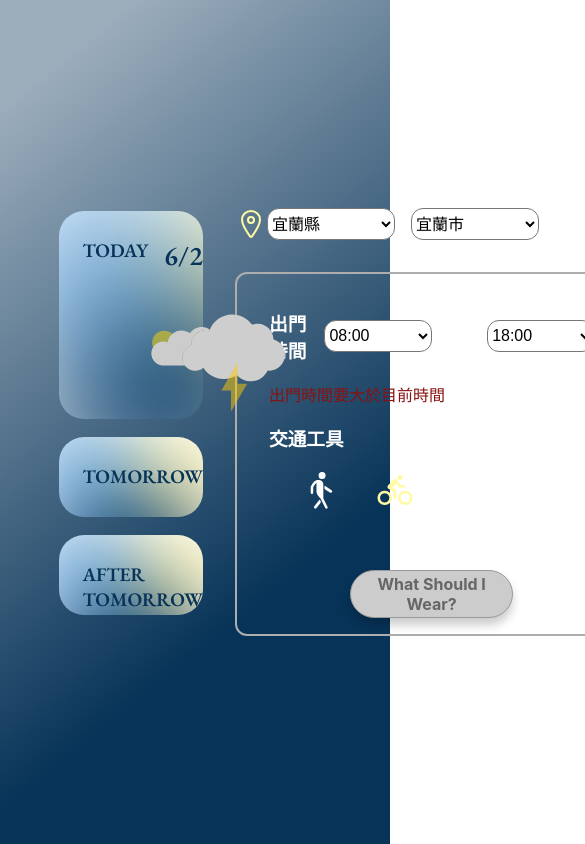
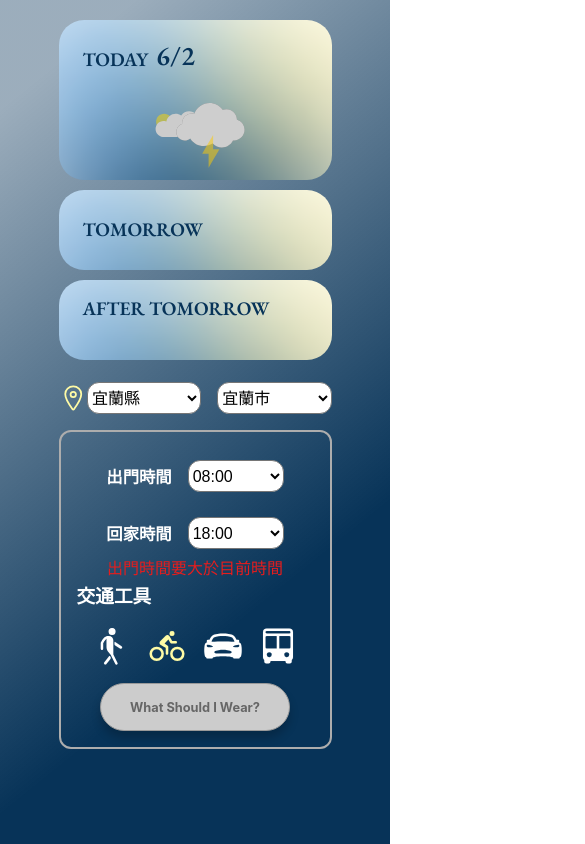
Before and after one commit to ooospooky/What-Should-I-Wear, a React (Create React App) app: page /home in a window 390 px wide. Shown: the top 844 px of the page, 585 px wide, since content can reach past the window. Built offline with nearby package versions, Linux system fonts and the light colour scheme.

Commit message:
homePage rwd done

```diff
--- a/src/Page/Home/Home.js
+++ b/src/Page/Home/Home.js
@@ -73,7 +73,6 @@ function Home() {
     autoplay
     loop
     src={sunNcloudAnimation}
-    style={{ height: '300px', width: '300px' }}
   >
   </Player>
   return (
@@ -94,13 +93,13 @@ function Home() {
         {/* 日期選擇 */}
         <div className="date">
           <div className="today">
-            <input type="radio" id="today" onChange={() => {setDate('today');setGoOutTime(moment().format('HH:00'))}} checked={date === "today"} ></input>
+            <input  type="radio" id="today" onChange={() => {setDate('today');setGoOutTime(moment().format('HH:00'))}} checked={date === "today"} ></input>
             <label htmlFor="today" className="date__btn">
               {/* moment().format("MMM Do") 顯示當天月份與日期 -->e.g. Jun 19th */}
-              <span className="dateSpan">TODAY</span>
+              <span className="dateSpan dateSpan__today">TODAY</span>
               {/* <span className="dateSpan">{moment().format("MMM Do")}</span> */}
 
-              {date === "today" ? <> <span className="dateSpan__num">{moment().format("M/D")}</span>{sunNcloud}</>
+              {date === "today" ? <> <span className="dateSpan__num ">{moment().format("M/D")}</span>{sunNcloud}</>
                 : <></>}
 
             </label>
@@ -123,7 +122,7 @@ function Home() {
               {/* moment().add(2, 'days').format("MMM Do") 顯示當天+2天的月份與日期 -->e.g. Jun 21th */}
               {/* <span>{moment().add(2, 'days').format("MMM Do")}</span> */}
 
-              <span className="dateSpan">AFTER TOMORROW</span>
+              <span className="dateSpan dateSpan__AT">AFTER TOMORROW</span>
 
               {date === "afterTomorrow" ? <><span className="dateSpan__num">{moment().add(2, 'days').format("M/D")}</span>{sunNcloud}</> : <></>}
             </label>
@@ -162,18 +161,23 @@ function Home() {
           {/* 出門&回家時間選擇 */}
           <div className="inbox">
             <div className="setTime">
-              <label htmlFor="go-out-time" className="setTime__outLabel"><h3>出門時間</h3></label>
+              <div className="setTime__div">
+              <label htmlFor="go-out-time" className="setTime__text"><h3>出門時間</h3></label>
 
               {/* //將選擇的日期、出門或回家時間，傳入TimeOption */}
-              <TimeOption onChange={(e) => { setGoOutTime(e.target.value) }} date={date} defaultTime={goOutTime} />
-              <label htmlFor="go-home-time" className="setTime__backLabel"><h3>回家時間</h3></label>
+              <TimeOption onChange={(e) => { setGoOutTime(e.target.value) }} date={date} defaultTime={goOutTime} className="setTime__option"/>
+              </div>
+              <div className="setTime__div">
+              <label htmlFor="go-home-time" className="setTime__text"><h3>回家時間</h3></label>
               <TimeOption onChange={(e) => { setGoHomeTime(e.target.value) }} date={date} defaultTime={goHomeTime} />
+              </div>
               {/* 預設msg為""，但若當Out & back time validate成立的話msg = "出門時間要大於目前時間" */}
+              <span className="TimeValidateText">{msg}</span>
             </div>
-            <span className="TimeValidateText">{msg}</span>
+
 
             {/*  交通工具 */}
-            <h3>交通工具</h3>
+            <h3 className="trafficText">交通工具</h3>
             <div className="traffic">
               {/* walk */}
               <input type="radio" id="walk" value="walk" className="traffic__walkinput" onChange={(event) => setTraffic(event.target.value)} checked={traffic === "walk"}></input>
--- a/src/Page/Home/Home.scss
+++ b/src/Page/Home/Home.scss
@@ -1,3 +1,5 @@
+@import '../../mixin.scss';
+
 .Home {
   // set div's container
   height: 100vh;
@@ -17,19 +19,35 @@
     display: grid;
     grid-template-columns: 1fr 2fr;
     grid-column-gap: 2rem;
+    @include respond(iphoneXR) {
+      height: 100%;
+      display: flex;
+      flex-direction: column;
+      // align-items: flex-start;
+    }
   }
 
   .date {
     width: 100%;
-    height: 100%;
+
     font-size: .9rem;
     font-weight: 500;
-
+    @include respond(iphoneXR){
+      height: 50%;
+      margin-top:-1rem;
+    }
+    @include respond(iphoneSE){
+      margin-top:2rem;
+    }
     // .dateSpanDiv{
     //   width: 100%;
-    //   display: flex;
-    //   justify-content: space-around;
+
     // }
+    &__btn {
+      // display: flex;
+      // justify-content:flex-start;
+    }
+
     .dateSpan {
       // font-size: .9rem;
       margin-top: 1.7rem;
@@ -39,11 +57,22 @@
       font-family: 'EB Garamond', serif;
       font-size: 1.2rem;
 
-      &__num{
+      &__AT {
+        @include respond(tab-port) {
+          margin-top: 1rem;
+        }
+      }
+      &__num {
         @extend .dateSpan;
-        font-size:1.7rem;
-        margin-left:1rem;
+        font-size: 1.7rem;
+        margin-left: 1rem;
+        @include respond(tab-port) {
+          font-size: 1.7rem;
+          margin-left: .5rem;
+          margin-top: 1.1rem;
+        }
       }
+
     }
 
     display: flex;
@@ -65,6 +94,12 @@
       background-image: url(./background.png);
       background-size: cover;
       height: 13rem;
+      @include respond(iphoneXR){
+        height: 10rem;
+      }
+      @include respond(iphoneSE){
+        height: 8rem;
+      }
     }
 
     &__btn,
@@ -80,12 +115,11 @@
       border-radius: 25px;
       cursor: pointer;
       margin-bottom: .5rem;
-
       display: flex;
-      // flex-direction: column;
-      // justify-content: flex-end;
-      // align-items: center;
       position: relative;
+      @include respond(iphoneXR){
+        margin-bottom: 0;
+      }
 
     }
 
@@ -93,6 +127,31 @@
       position: absolute;
       top: -10%;
       left: 0%;
+      height: 300px;
+      width: 300px;
+      @media(max-width:1180px) {
+        // font-size: 12px;
+        top: -5%;
+        height: 250px;
+        width: 250px;
+      }
+      @include respond(small-desktop) {
+        top: 0;
+        left: -5%;
+        height: 220px;
+        width: 220px;
+      }
+      @include respond(small-tab-port) {
+        top: 10%;
+        height: 200px;
+        width: 200px;
+      }
+      @include respond(iphoneXR){
+        top: 0;
+        left:13%;
+        height: 200px;
+        width: 200px;
+      }
     }
   }
 
@@ -100,6 +159,12 @@
     display: flex;
     flex-direction: column;
     justify-content: center;
+    @include respond(iphoneXR){
+      margin-top:-1.5rem;
+    }
+    @include respond(iphoneSE){
+      margin-top:.5rem;
+    }
   }
 
   .area {
@@ -118,7 +183,6 @@
       &:first-of-type {
         margin-right: 1rem;
       }
-
       height:2rem;
       width:8rem;
       background-color: white;
@@ -134,6 +198,16 @@
     border-radius: 12px;
     padding: 1rem 2rem;
     // background-color: olivedrab;
+    @include respond(tab-port) {
+      padding: 1rem 1.5rem;
+    }
+
+    @include respond(small-tab-port) {
+      padding: 1rem 1rem;
+    }
+    @include respond(iphoneXR){
+      margin-top:1rem;
+    }
   }
 
   .setTime {
@@ -142,8 +216,41 @@
     // grid-template-columns: 1fr 1fr;
     // grid-gap: 15px;
     display: flex;
-    justify-content: space-between;
+    justify-content: space-around;
     align-items: center;
+    &__div{
+      display: flex;
+      justify-content: space-around;
+      align-items: center;
+    }
+    @include respond(iphoneXR){
+      display:flex;
+      flex-direction: column;
+
+    }
+
+    &__text {
+      margin-right: 1rem;
+      @media(max-width:1165px) {
+        // font-size: 12px;
+      }
+
+      @include respond(small-desktop) {
+        font-size: 14px;
+      }
+
+      @include respond(tab-port) {
+        font-size: 13px;
+      }
+
+      @include respond(ipad) {
+        font-size: 12px;
+      }
+      @include respond(iphoneXR){
+        font-size: 14px;
+      }
+
+    }
 
     &__Input {
       height: 2rem;
@@ -152,19 +259,47 @@
       color: black;
       border-radius: 12px;
       font-size: 1rem;
+
+      @media(max-width:1165px) {
+        height: 2rem;
+        width: 7rem;
+      }
+
+      @include respond(small-desktop) {
+        height: 2rem;
+        width: 6rem;
+      }
+
+      @include respond(tab-port) {
+        height: 2rem;
+        width: 4.8rem;
+      }
+      @include respond(iphoneXR){
+        height: 2rem;
+        width: 6rem;
+      }
     }
 
 
   }
 }
 
+
+
 .TimeValidateText {
   //error color still need change
   // margin-left: .8rem;
   display: inline-block;
-  color: rgb(137, 17, 17);
+  color: rgb(230, 29, 29);
+  @include respond(iphoneXR){
+    margin-top: -.4rem;
+  }
 }
-
+.trafficText{
+  @include respond(iphoneXR){
+    margin-top: .1rem;
+  }
+}
 .traffic {
   display: flex;
   justify-content: space-evenly;
@@ -197,7 +332,6 @@
     font-size: 1rem;
     font-family: -apple-system, BlinkMacSystemFont, 'Segoe UI', Roboto, Oxygen, Ubuntu, Cantarell, 'Open Sans', 'Helvetica Neue', sans-serif;
     font-weight: bold;
-
     margin-top: 3.5rem;
     background-color: #60a5faa5;
     color: #fff;
@@ -206,9 +340,18 @@
     width: 50%;
     height: 3rem;
     cursor: pointer;
-    //shadow
     box-shadow: 0 7px 10px rgba(0, 0, 0, .2);
-
+    @include respond(small-desktop) {
+      margin-top: 2.8rem;
+      font-size: .8rem;
+    }
+    @include respond(small-tab-port) {
+      width: 60%;
+    }
+    @include respond(iphoneXR){
+      margin-top:.8rem;
+      width: 80%;
+    }
     &:hover {
       background-color: #418de9a5;
     }
@@ -224,6 +367,7 @@
       color: #666666;
       cursor: not-allowed;
     }
+
   }
 
 }
```
